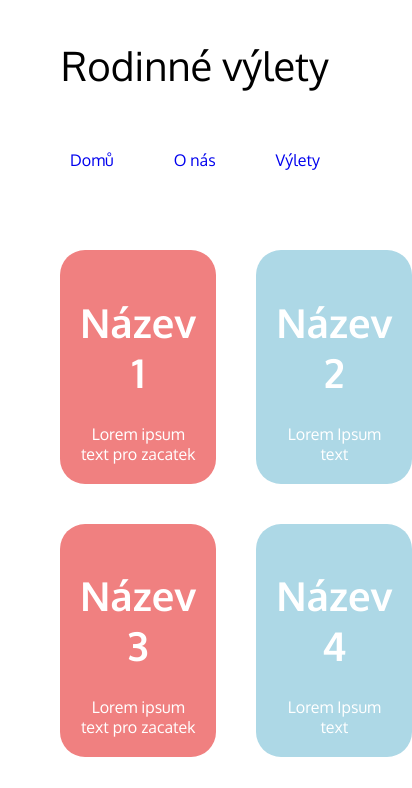
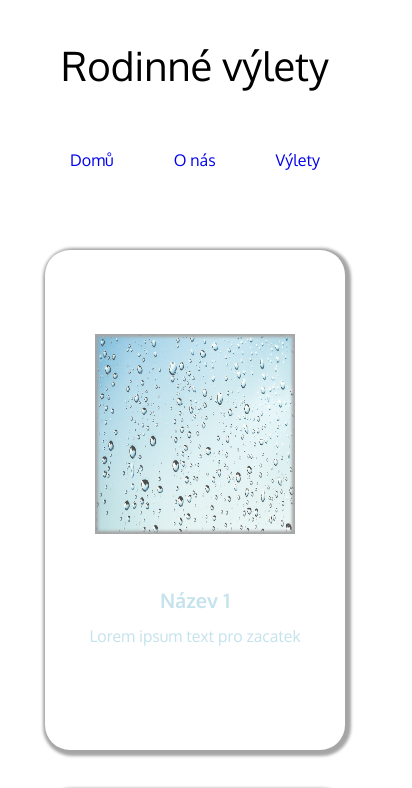
Before and after one commit to KlaraSejnova/React_projects, a React (Create React App) app in the folder trip_blog/: page /trips in a window 390 px wide. Shown: the top 788 px of the page, 412 px wide, since content can reach past the window. Built offline with nearby package versions, Linux system fonts and the light colour scheme.

Commit message:
image frames and responsive

```diff
--- a/trip_blog/src/Components/ArticleComponent.js
+++ b/trip_blog/src/Components/ArticleComponent.js
@@ -7,10 +7,15 @@ function ArticleComponent() {
   return (
     <div className="trips">
       {articleData &&
-        articleData.map(({ name, id, text }) => (
+        articleData.map(({ name, id, text, src }) => (
           <div className="trip grow ">
-            <h1 id={id}>{name}</h1>
-            <section id={id}>{text}</section>
+            <div className="image">
+              <img className="shadow" src={src} alt={name} />
+            </div>
+            <div className="text">
+              <h1 id={id}>{name}</h1>
+              <section id={id}>{text}</section>
+            </div>
           </div>
         ))}
     </div>
--- a/trip_blog/src/Style/articles.css
+++ b/trip_blog/src/Style/articles.css
@@ -1,37 +1,136 @@
-@media only screen and (max-width: 600px) {
+@media only screen and (max-width: 768px) {
   .trips {
-    margin-left: 20px;
-    gap: 20px;
+    margin: 20px 60px 0;
+    gap: 40px;
+    display: grid;
+    grid-template-columns: 300px;
+    grid-template-rows: repeat(5, 500px);
+    justify-content: center;
+    margin-top: 60px;
+  }
+  .trip {
+    box-shadow: 2px 2px 3px 4px grey;
+  }
+  img {
+    width: 200px;
+    height: 200px;
+    align-items: center;
+  }
+  .image {
+    top: -20px;
+    left: 50px;
+    width: 200px;
+    height: 200px;
+    position: relative;
+  }
+  .text {
+    position: relative;
+    margin-top: 20px;
+  }
+  h1 {
+    font-size: 20px;
+  }
+  .image::after {
+    content: "";
+    position: absolute;
+    inset: 0;
+    box-shadow: inset 0 0 3px 3px grey;
   }
 }
-.trips {
-  display: grid;
-  grid-template-columns: 1fr 1fr;
-  grid-template-rows: 1fr 1fr;
-  margin: 60px;
-  gap: 40px;
-  color: white;
+@media only screen and (min-width: 769px) and (max-width: 1344px) {
+  .trips {
+    margin: 20px 60px 0;
+    gap: 40px;
+    display: grid;
+    grid-template-columns: 300px 300px;
+    grid-template-rows: 500px 500px 500px;
+    justify-content: center;
+    margin-top: 60px;
+  }
+  .trip {
+    box-shadow: 2px 2px 3px 4px grey;
+  }
+  img {
+    width: 200px;
+    height: 200px;
+    align-items: center;
+  }
+  .image {
+    top: -20px;
+    left: 50px;
+    width: 200px;
+    height: 200px;
+    position: relative;
+  }
+  .text {
+    position: relative;
+    margin-top: 20px;
+  }
+  h1 {
+    font-size: 20px;
+  }
+  .image::after {
+    content: "";
+    position: absolute;
+    inset: 0;
+    box-shadow: inset 0 0 3px 3px grey;
+  }
+}
+@media only screen and (min-width: 1345px) {
+  .trips {
+    display: grid;
+    grid-template-columns: 400px 400px 400px;
+    grid-template-rows: 600px 600px;
+    margin: 60px;
+    gap: 40px;
+    justify-content: center;
+  }
+  .trip {
+    box-shadow: 3px 3px 5px 6px grey;
+  }
+
+  img {
+    width: 300px;
+    height: 300px;
+    align-items: center;
+  }
+  .image {
+    top: -20px;
+    left: 50px;
+    width: 300px;
+    height: 300px;
+    position: relative;
+  }
+  h1 {
+    font-size: 40px;
+  }
+  .image::after {
+    content: "";
+    position: absolute;
+    inset: 0;
+    box-shadow: inset 0 0 5px 5px grey;
+  }
 }
 .trip:nth-child(odd) {
-  background-color: lightcoral;
+  background-color: white;
+  color: lightblue;
 }
 .trip:nth-child(even) {
   background-color: lightblue;
+  color: white;
 }
 .trip {
   display: flex;
   flex-direction: column;
   border-radius: 25px;
-  padding: 20px;
+  justify-content: center;
 }
 
-h1 {
-  font-size: 40px;
-  color: white;
-}
 .grow {
   transition: all 0.2s ease-in-out;
+  opacity: 0.7;
 }
 .grow:hover {
   transform: scale(1.1);
+  opacity: 1;
 }
--- a/trip_blog/src/articles.json
+++ b/trip_blog/src/articles.json
@@ -1,6 +1,38 @@
 [
-  { "id": 1, "name": "Název 1", "text": "Lorem ipsum text pro zacatek" },
-  { "id": 2, "name": "Název 2", "text": "Lorem Ipsum text" },
-  { "id": 3, "name": "Název 3", "text": "Lorem ipsum text pro zacatek" },
-  { "id": 4, "name": "Název 4", "text": "Lorem Ipsum text" }
+  {
+    "id": 1,
+    "name": "Název 1",
+    "text": "Lorem ipsum text pro zacatek",
+    "src": "surface-455124_1280.jpg"
+  },
+  {
+    "id": 2,
+    "name": "Název 2",
+    "text": "Lorem Ipsum text",
+    "src": "surface-455124_1280.jpg"
+  },
+  {
+    "id": 3,
+    "name": "Název 3",
+    "text": "Lorem ipsum text pro zacatek",
+    "src": "surface-455124_1280.jpg"
+  },
+  {
+    "id": 4,
+    "name": "Název 4",
+    "text": "Lorem Ipsum text",
+    "src": "surface-455124_1280.jpg"
+  },
+  {
+    "id": 5,
+    "name": "Název 5",
+    "text": "Lorem ipsum text pro zacatek",
+    "src": "surface-455124_1280.jpg"
+  },
+  {
+    "id": 6,
+    "name": "Název 6",
+    "text": "Lorem Ipsum text",
+    "src": "surface-455124_1280.jpg"
+  }
 ]
```
Also changed, not shown: trip_blog/public/surface-455124_1280.jpg (added), 1 other file (tests, documents, lock files or other folders).
